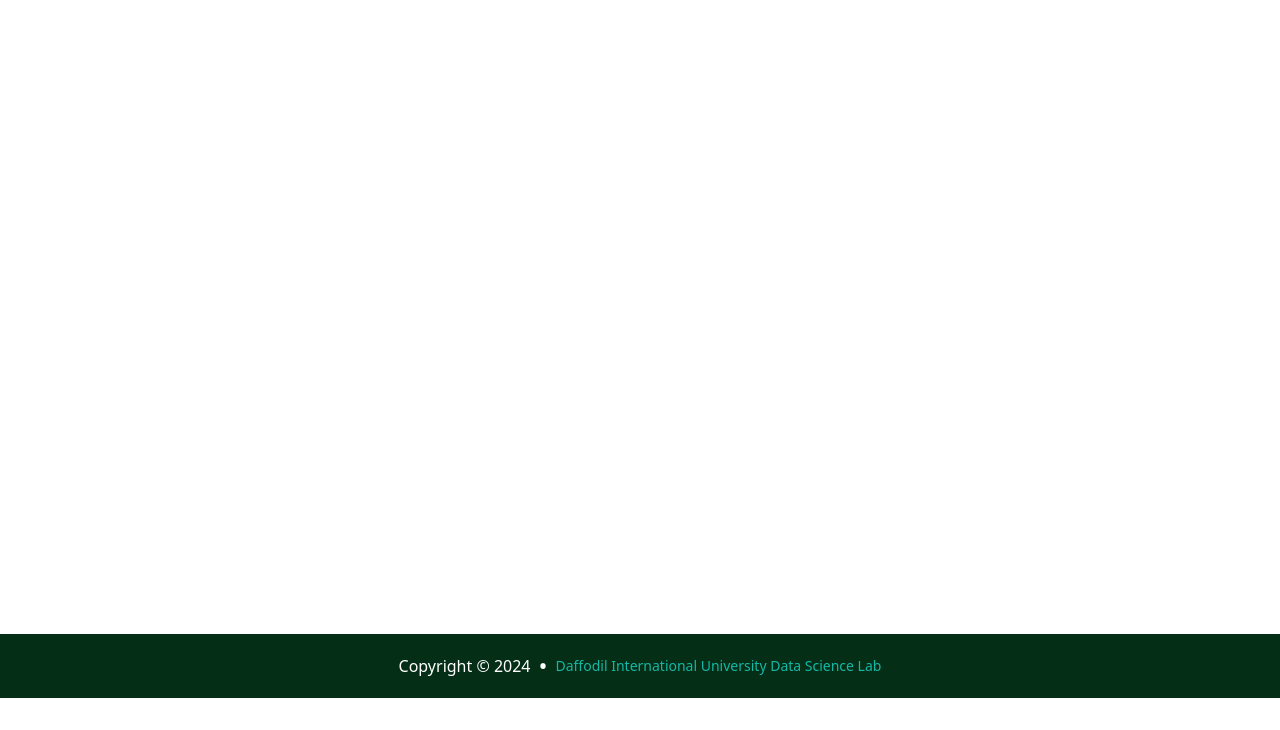
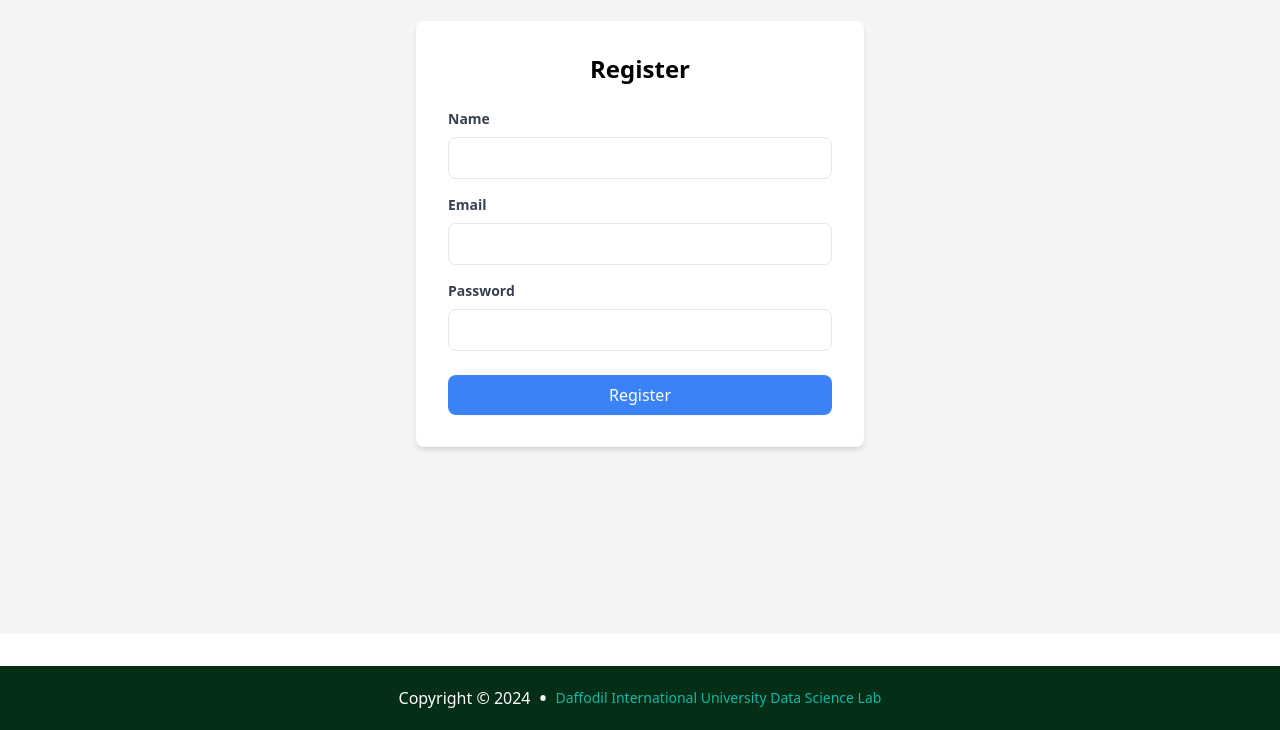
Before and after one commit to Y3ASIN/datascience-summit, a Next.js app: page /register in a window 1280 px wide. Shown: the part 318-1048 px from the top of the page. Before the commit the page ends 1016 px from the top, so only its background shows below. Built offline with nearby package versions, Linux system fonts and the light colour scheme.

Commit message:
Added: Form component.

```diff
--- a/app/register/page.tsx
+++ b/app/register/page.tsx
@@ -1,9 +1,10 @@
+import RegisterForm from "@/components/RegisterForm";
 import React from "react";
 
 const Register: React.FC = () => {
   return (
     <section className="mp-20 mx-8 mt-10 min-h-screen max-w-96 sm:mx-auto sm:max-w-7xl">
-      Register
+      <RegisterForm />
     </section>
   );
 };
--- a/components/Footer.tsx
+++ b/components/Footer.tsx
@@ -1,6 +1,6 @@
 const Footer: React.FC = () => {
   return (
-    <footer className="w-full bg-green-950 py-4 text-white">
+    <footer className="w-full bg-green-950 py-4 text-white mt-8">
       <div className="container mx-auto flex flex-col items-center justify-center px-4 sm:flex-row sm:items-center sm:justify-center sm:px-2">
         <p className="text-center text-sm sm:text-left sm:text-base">
           Copyright &copy; 2024
--- a/components/RegisterForm.tsx
+++ b/components/RegisterForm.tsx
@@ -1,3 +1,5 @@
+"use client";
+
 import React, { useState } from "react";
 
 const RegisterForm: React.FC = () => {
@@ -34,10 +36,10 @@ const RegisterForm: React.FC = () => {
   };
 
   return (
-    <div className="flex min-h-screen items-center justify-center bg-gray-100">
+    <div className="flex min-h-screen items-center justify-center bg-gray-100 px-4 sm:px-6 lg:px-8">
       <form
         onSubmit={handleSubmit}
-        className="w-full max-w-md rounded-lg bg-white p-8 shadow-md"
+        className="w-full max-w-md rounded-lg bg-white p-6 shadow-md sm:p-8"
       >
         <h2 className="mb-6 text-center text-2xl font-bold">Register</h2>
         <div className="mb-4">
--- a/styles/globals.css
+++ b/styles/globals.css
@@ -16,8 +16,10 @@
   ); /* W3C, IE 10+/ Edge, Firefox 16+, Chrome 26+, Opera 12+, Safari 7+ */
 }
 
-/* Gradient 1: #005b92 to #78b2df
+/*
+Gradient 1: #005b92 to #78b2df
 Gradient 2: #0b3a6f to #348ed6
 Gradient 3: #01345d to #78b2df
 Gradient 4: #348ed6 to #005b92
-Gradient 5: #0b3a6f to #78b2df */
+Gradient 5: #0b3a6f to #78b2df
+*/
```
